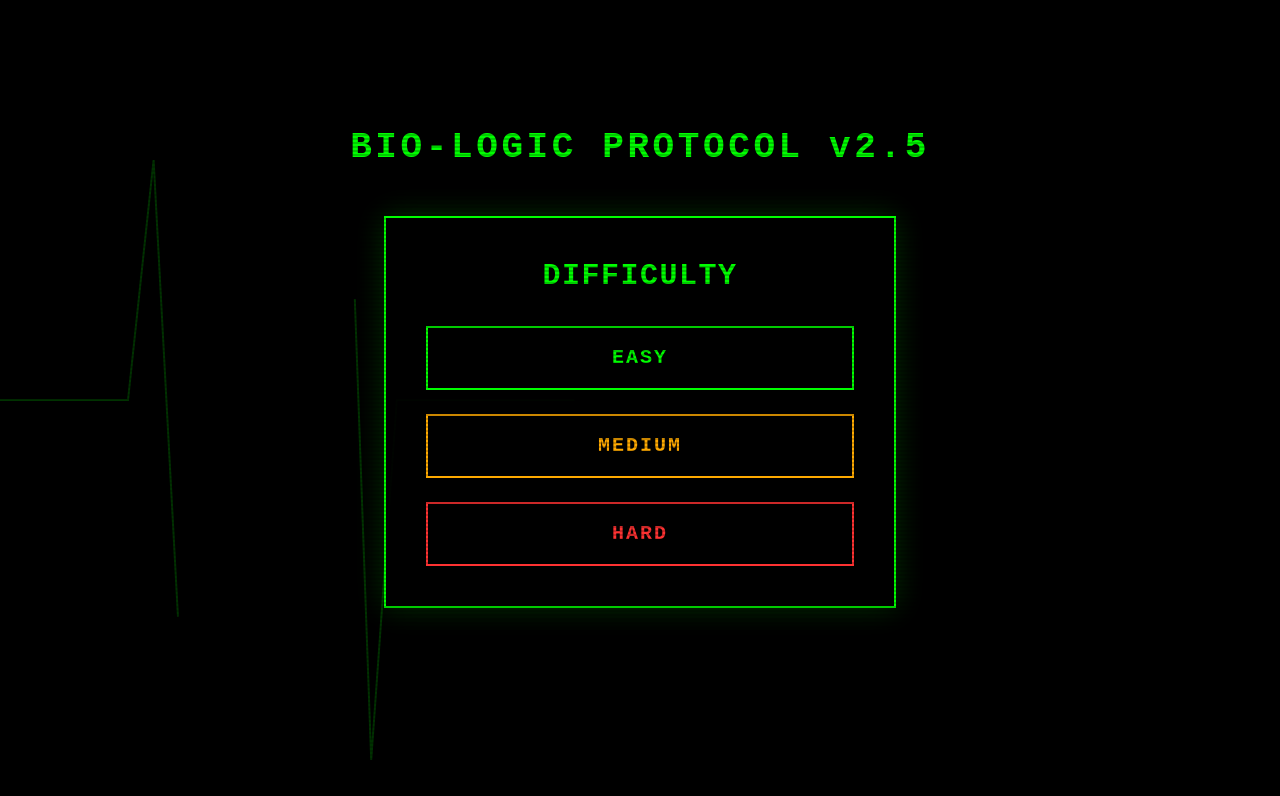
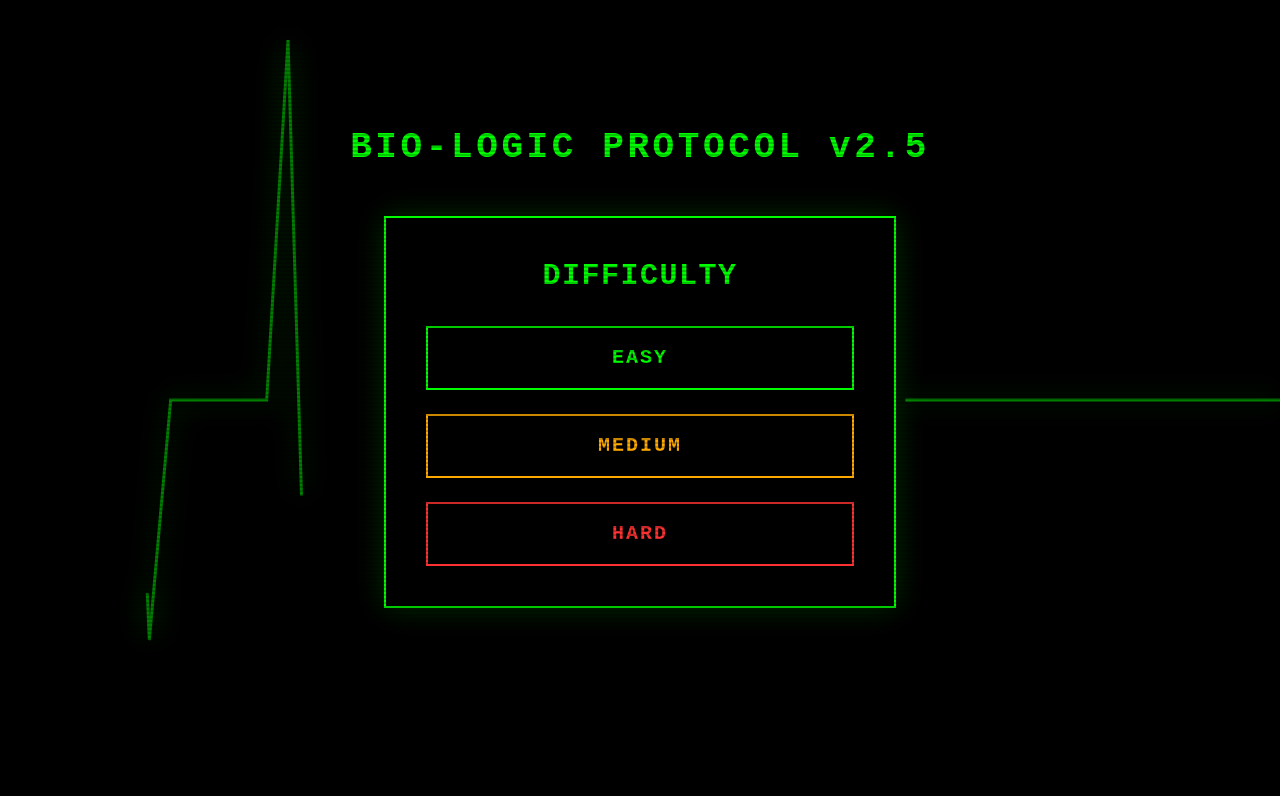
Before and after one commit to Adiii581/FLATLINE, a React (Vite) app in the folder frontend/: page / in a window 1280 px wide. Shown: the top 796 px of the page. Built offline with nearby package versions, Linux system fonts and the light colour scheme.

Commit message:
made UI changes

```diff
--- a/frontend/src/App.jsx
+++ b/frontend/src/App.jsx
@@ -7,30 +7,29 @@ const API_URL = 'http://localhost:8000';
 
 // --- BACKGROUND PULSE ANIMATION COMPONENT ---
 const BackgroundPulse = () => (
-  <div className="absolute inset-0 overflow-hidden pointer-events-none z-0 flex items-center justify-center opacity-20">
+  <div className="absolute inset-0 overflow-hidden pointer-events-none z-0 flex items-center justify-center opacity-50">
     <svg
-      viewBox="0 0 1000 200"
-      className="w-full h-full text-bio-green"
+      viewBox="0 0 1200 200"
+      className="w-full h-full text-bio-green drop-shadow-[0_0_15px_rgba(0,255,0,0.8)]"
       preserveAspectRatio="none"
     >
       <path
-        d="M0,100 L100,100 L120,40 L140,160 L160,100 L250,100 L270,10 L290,190 L310,100 L1000,100"
+        d="M-100,100 L100,100 L120,40 L140,160 L160,100 L250,100 L270,10 L290,190 L310,100 L1300,100"
         fill="none"
         stroke="currentColor"
-        strokeWidth="2"
+        strokeWidth="3"
         vectorEffect="non-scaling-stroke"
         className="animate-ekg"
       />
     </svg>
     <style>{`
       @keyframes ekgMove {
-        0% { stroke-dashoffset: 1000; }
+        0% { stroke-dashoffset: 2400; }
         100% { stroke-dashoffset: 0; }
       }
       .animate-ekg {
-        stroke-dasharray: 1000;
-        stroke-dashoffset: 1000;
-        animation: ekgMove 3s linear infinite;
+        stroke-dasharray: 1200 1200;
+        animation: ekgMove 4s linear infinite;
       }
     `}</style>
   </div>
@@ -108,7 +107,8 @@ function App() {
         setPhase('END');
       } else {
         setHp(data.hp);
-        addLog('diagnosis', `INCORRECT. ${data.message}`);
+        // FIXED: Removed redundant "INCORRECT." text prefix
+        addLog('diagnosis', `${data.message}`);
         addLog('system', 'RE-INITIALIZING TEST PROTOCOLS...');
 
         if (data.test_options) {
@@ -123,13 +123,15 @@ function App() {
     <div className="min-h-screen p-4 md:p-8 flex flex-col relative crt-flicker font-mono">
       <div className="scanlines"></div>
 
-      {/* Background Pulse Animation (Only visible in Start Screen) */}
+      {/* Background Pulse Animation (Visible only in Start Screen) */}
       {phase === 'START' && <BackgroundPulse />}
 
-      {/* Main Title - Lowered margin-top (mt-24) to reduce gap */}
-      <h1 className="text-4xl text-center mb-12 mt-24 font-bold tracking-widest text-shadow-glow z-20 relative">
-        BIO-LOGIC PROTOCOL v2.5
-      </h1>
+      {/* Main Title - Only visible in START phase now */}
+      {phase === 'START' && (
+        <h1 className="text-4xl text-center mb-12 mt-24 font-bold tracking-widest text-shadow-glow z-20 relative">
+          BIO-LOGIC PROTOCOL v2.5
+        </h1>
+      )}
 
       {phase === 'START' && (
         <div className="flex-1 flex items-start justify-center z-10">
@@ -152,7 +154,7 @@ function App() {
       )}
 
       {phase !== 'START' && (
-        <div className="max-w-5xl mx-auto w-full z-10 flex flex-col h-[85vh]">
+        <div className="max-w-5xl mx-auto w-full z-10 flex flex-col h-[90vh] justify-center">
           <Vitals hp={hp} maxHp={maxHp} difficulty={difficulty} />
           <TerminalLog logs={logs} />
           {phase !== 'END' && (
```
